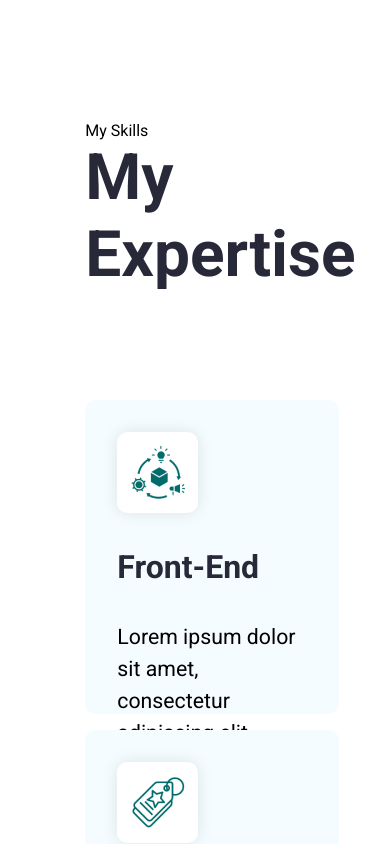
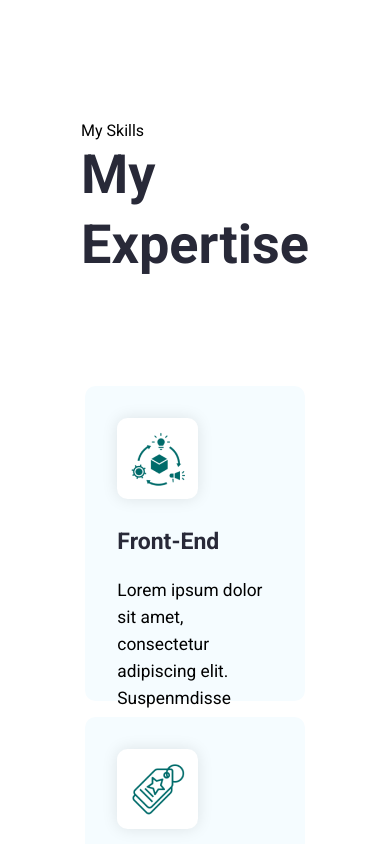
Before and after one commit to jipatino98/josePersonalPortfolio, a React (Create React App) app: page / in a window 390 px wide. Shown: the part 1100-1944 px from the top of the page. Built offline with nearby package versions, Linux system fonts and the light colour scheme.

Commit message:
Some css properties were named incorrectly, fixed now

```diff
--- a/src/App.css
+++ b/src/App.css
@@ -539,31 +539,31 @@ h3 {
     font-size: 68px;
     line-height: 70px;
   }
-  .skills-section-title {
+  .skills--section--title {
     font-size: 28px;
     line-height: 40px;
   }
 }
 
 @media only screen and (max-width: 1600px) {
-  .skills-section-heading {
+  .skills--section--heading {
     font-size: 54px;
     line-height: 70px;
   }
-  .skills-section-container {
+  .skills--section--container {
     gap: 16px;
   }
-  .skills-section-card {
+  .skills--section--card {
     gap: 28px;
   }
-  .skills-section-card-content {
+  .skills--section--card--content {
     gap: 20px;
   }
-  .skills-section-title {
+  .skills--section--title {
     font-size: 23px;
     line-height: 30px;
   }
-  .skills-section-description {
+  .skills--section--description {
     font-size: 17.333px;
     line-height: 27px;
   }
@@ -583,18 +583,18 @@ h3 {
   .footer-content {
     text-align: center;
   }
-  .skills-section-container,
+  .skills--section--container,
   .about-section,
   .portfolio-section-container,
   .portfolio-container-box,
-  .footer-link--container,
+  .footer-link-container,
   .footer-items > ul,
   .footer-content-container {
     display: flex;
     flex-direction: column;
   }
-  .skills-section,
-  .portfolio-container,
+  .skills--section,
+  .portfolio--container,
   .hero-section-content,
   .hero-section-content-box {
     align-items: center;
--- a/src/Pages/Home/MySkills.jsx
+++ b/src/Pages/Home/MySkills.jsx
@@ -9,7 +9,7 @@ export default function MySkills() {
         <h2 className="skills--section--heading">My Expertise</h2>
       </div>
 
-      <div className="skills-section-container">
+      <div className="skills--section--container">
         {data?.skills?.map((item, index) => (
           <div key={index} className="skills--section--card">
             <div className="skills--section--img">
```
